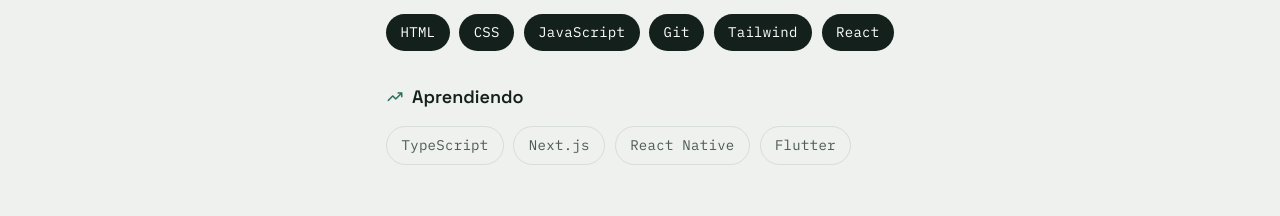
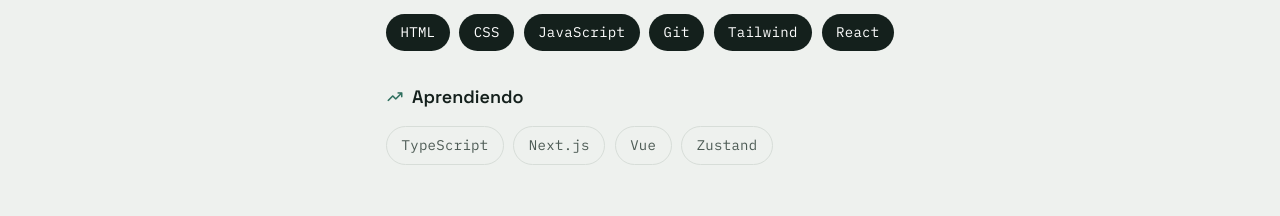
Before and after one commit to Adames1/portfolio-adames.io, a plain HTML site: page index.html in a window 1280 px wide. Shown: the part 1980-2196 px from the top of the page. Drawn offline with nearby package versions, Linux system fonts and the light colour scheme.

Commit message:
Update Skills

```diff
--- a/index.html
+++ b/index.html
@@ -4,7 +4,8 @@
 <head>
     <meta charset="UTF-8">
     <meta name="viewport" content="width=device-width, initial-scale=1.0">
-    <meta name="description" content="Portafolio de Argenis Adames, desarrollador frontend junior especializado en interfaces web con React y JavaScript.">
+    <meta name="description"
+        content="Portafolio de Argenis Adames, desarrollador frontend junior especializado en interfaces web con React y JavaScript.">
     <title>Argenis Adames · Desarrollador Frontend</title>
     <link rel="preconnect" href="https://fonts.googleapis.com">
     <link rel="preconnect" href="https://fonts.gstatic.com" crossorigin>
@@ -76,7 +77,8 @@
 
                     <div class="section-home__buttons">
                         <a href="#projects" class="button button__view">Ver mi trabajo</a>
-                        <a href="./assets/cv/Argenis-Adames-CV.pdf" class="button button__contact" download>Descargar CV</a>
+                        <a href="./assets/cv/Argenis-Adames-CV.pdf" class="button button__contact" download>Descargar
+                            CV</a>
                     </div>
                 </div>
             </div>
@@ -172,8 +174,8 @@
                         <div class="pills">
                             <span class="pill pill--outline">TypeScript</span>
                             <span class="pill pill--outline">Next.js</span>
-                            <span class="pill pill--outline">React Native</span>
-                            <span class="pill pill--outline">Flutter</span>
+                            <span class="pill pill--outline">Vue</span>
+                            <span class="pill pill--outline">Zustand</span>
                         </div>
                     </div>
                 </div>
```
